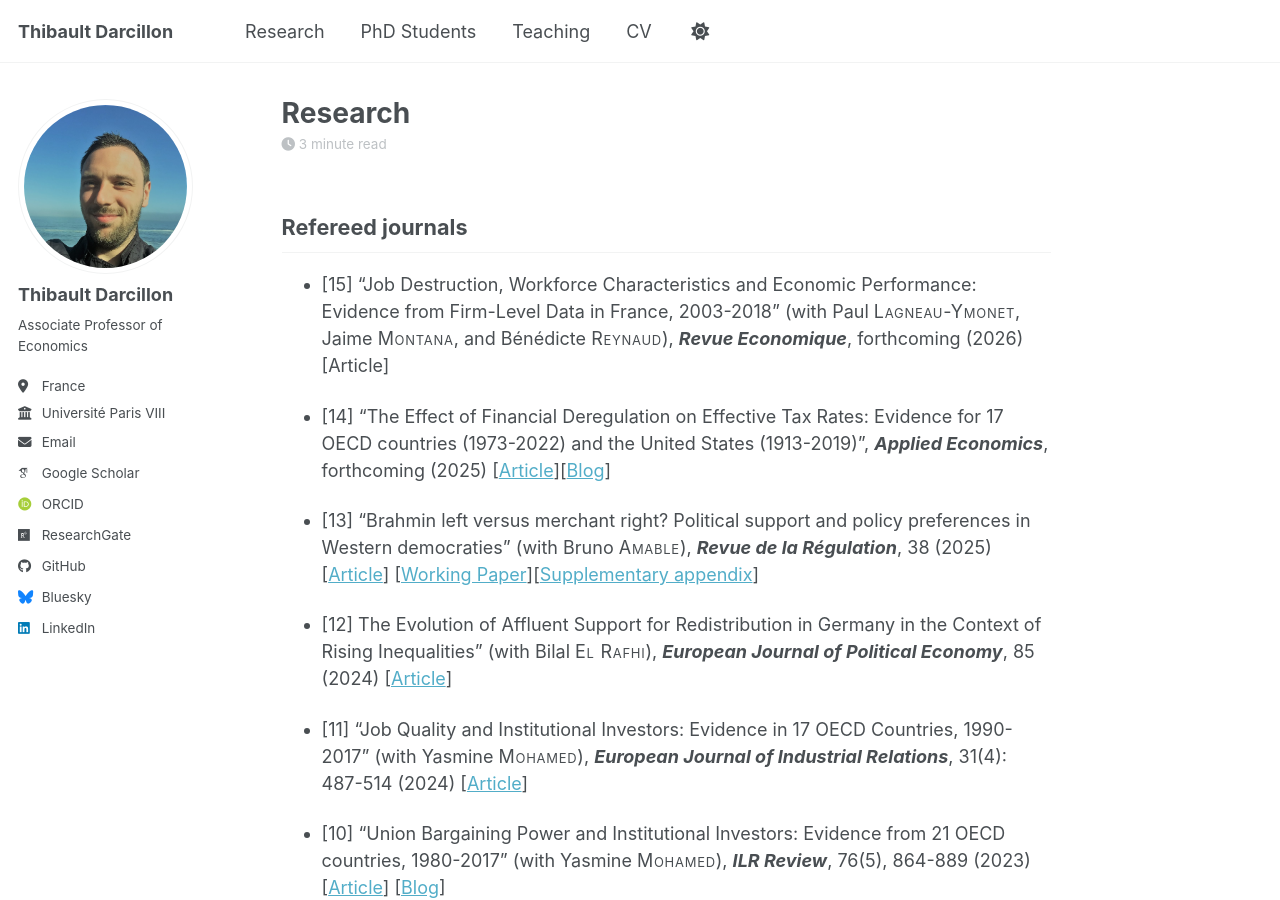
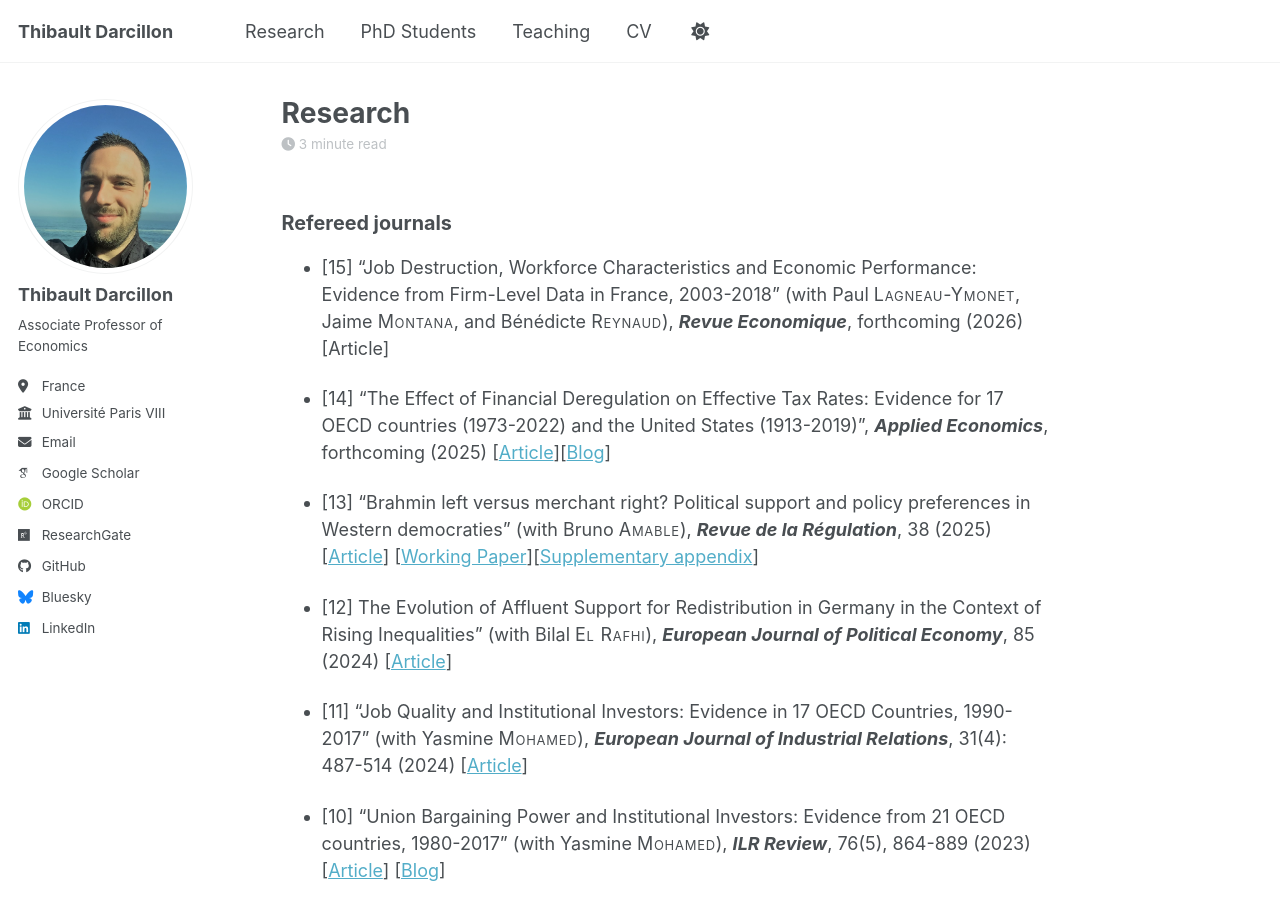
Before and after one commit to thibaultdarcillon/thibaultdarcillon.github.io, a Jekyll site: the page built from _pages/research.md, in a window 1280 px wide and 900 px high. Built offline with Jekyll 4.4.1, drawn with Linux system fonts in a browser that asks for light colours; some web fonts are replaced; a script bundle is joined from its source files by our own code; library files that are not in the unit come from our copies.

```diff
--- a/_pages/research.md
+++ b/_pages/research.md
@@ -5,7 +5,7 @@ permalink: /research/
 author_profile: true
 ---
 
-## Refereed journals
+### Refereed journals
 
 - [15] "Job Destruction, Workforce Characteristics and Economic Performance: Evidence from Firm-Level Data in France, 2003-2018" (with Paul <span class="smallcaps">Lagneau-Ymonet</span>, Jaime <span class="smallcaps">Montana</span>, and Bénédicte <span class="smallcaps">Reynaud</span>), ***Revue Economique***, forthcoming (2026) [Article]
 
```
